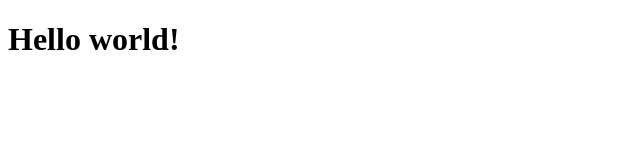
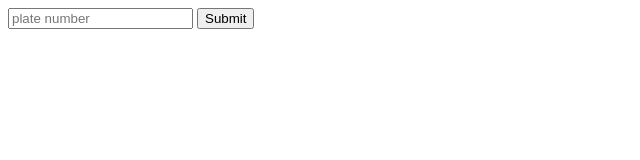
Before and after one commit to samgjl/snowfall, a plain HTML site: page index.html in a window 1280 px wide. Shown: the whole page, without its empty margins (0-640 px from the left). Drawn offline with Linux system fonts and the light colour scheme.

Commit message:
init added inputs

```diff
--- a/index.html
+++ b/index.html
@@ -7,9 +7,8 @@
     <!-- <link rel="stylesheet" href="styles.css" /> -->
 </head>
 <body>
-    <main id="app">
-        <h1>Hello world!</h1>
-    </main>
+    <input id="plate-num" type="text" id="fileInput" placeholder="plate number"/>
+    <button id="submit">Submit</button>
     <script src="index.js"></script>
 </body>
 </html>
```
